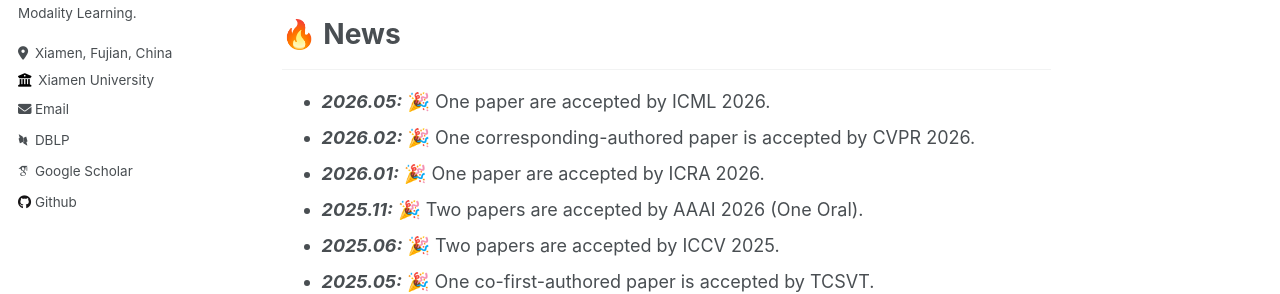
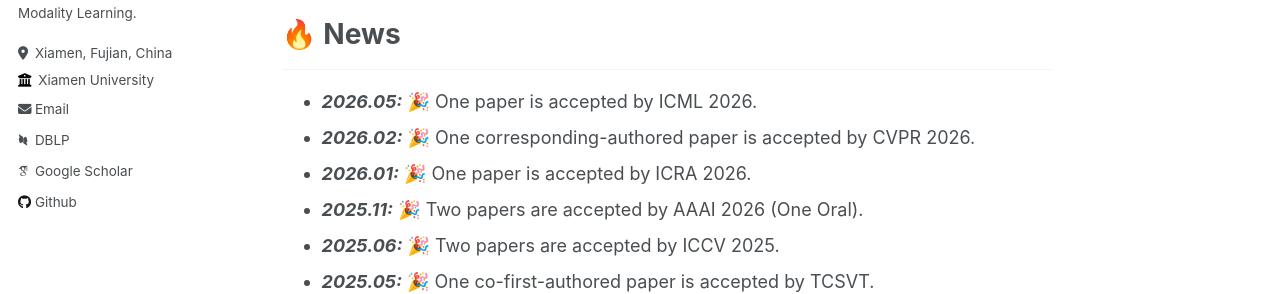
Before and after one commit to shijiangming1/shijiangming1.github.io, a Jekyll site: the page built from _pages/about.md, in a window 1280 px wide and 900 px high. Shown: the part 299-593 px from the top of the window. Built offline with Jekyll 4.4.1, drawn with Linux system fonts in a browser that asks for light colours; some web fonts are replaced.

Commit message:
Update about.md

```diff
--- a/_pages/about.md
+++ b/_pages/about.md
@@ -17,13 +17,13 @@ Hi, my name is Jiangming Shi (Chinese: 施江鸣), a Ph.D. Candidate student in
 <hr>
 <ul>
   <li>
-    <strong><i>2026.05:</i></strong> 🎉 One paper are accepted by ICML 2026.
+    <strong><i>2026.05:</i></strong> 🎉 One paper is accepted by ICML 2026.
   </li>
   <li>
     <strong><i>2026.02:</i></strong> 🎉 One corresponding-authored paper is accepted by CVPR 2026.
   </li>
   <li>
-    <strong><i>2026.01:</i></strong> 🎉 One paper are accepted by ICRA 2026.
+    <strong><i>2026.01:</i></strong> 🎉 One paper is accepted by ICRA 2026.
   </li>
   <li>
     <strong><i>2025.11:</i></strong> 🎉 Two papers are accepted by AAAI 2026 (One Oral).
```
